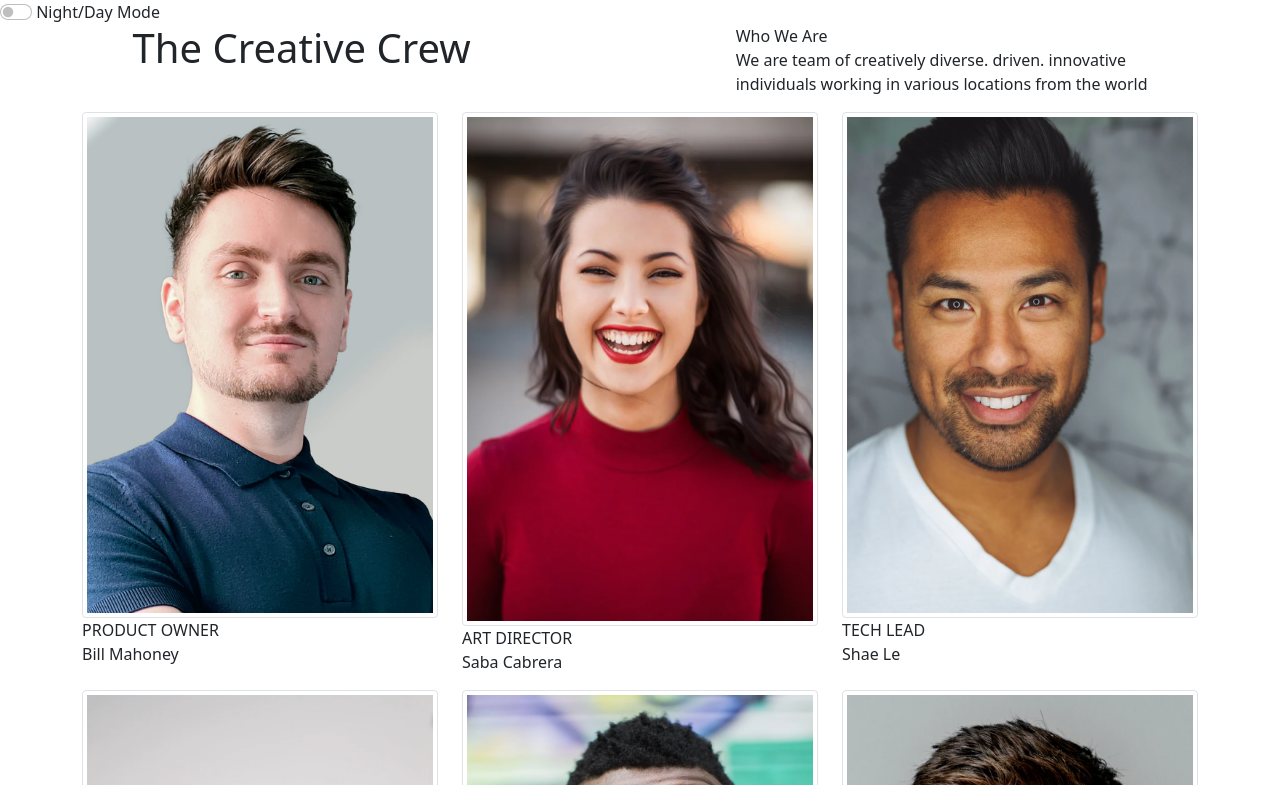
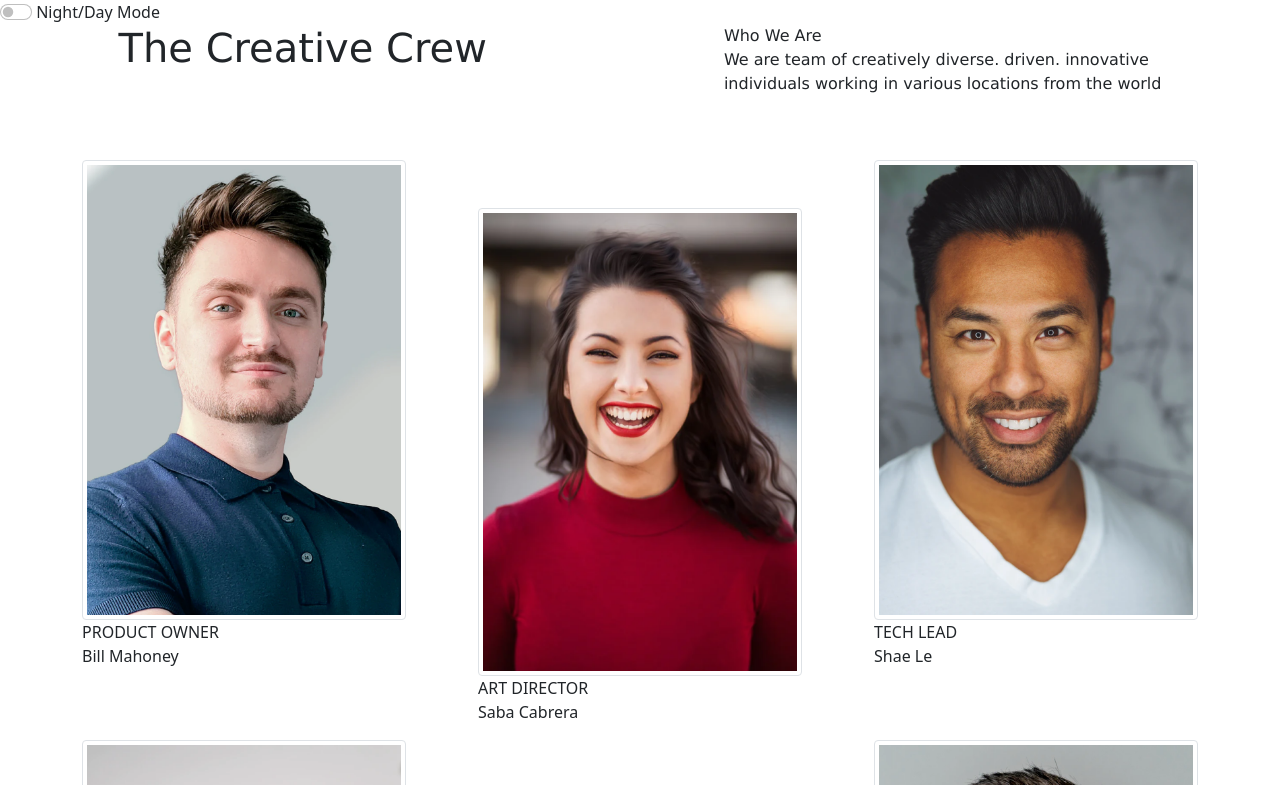
Before and after one commit to durmus-pala/teamMembers, a website: page index.html in a window 1280 px wide. Shown: the top 785 px of the page. Drawn offline with nearby package versions, Linux system fonts and the light colour scheme.

Commit message:
add new design to project

```diff
--- a/index.html
+++ b/index.html
@@ -18,13 +18,13 @@
     <p>Who We Are<br>We are team of creatively diverse. driven. innovative <br>individuals working in various locations from the world</p>
 </div>
 
-<div class="container">
+<div class="container mt-5">
     <div class="row">
       <div class="col">
-        <img src="Images/photo1.png" class="img-fluid img-thumbnail float-sm-start" alt="first-photo">PRODUCT OWNER</img>
+        <img src="Images/photo1.png" class="img-fluid img-thumbnail float-sm-start" alt="first-photo"> <span>PRODUCT OWNER</span> </img>
         <p>Bill Mahoney</p>
       </div>
-      <div class="col">
+      <div class="col mt-5 ms-5 me-5">
         <img src="Images/photo2.png" class="img-fluid img-thumbnail float-sm-start" alt="second-photo">ART DIRECTOR</img>
         <p>Saba Cabrera</p>
       </div>
@@ -39,7 +39,7 @@
         <img src="Images/photo4.png" class="img-fluid img-thumbnail float-sm-start" alt="fourth-photo">UX DESIGNER</img>
         <p>Skylah Lu</p>
       </div>
-      <div class="col">
+      <div class="col mt-5 ms-5 me-5">
         <img src="Images/photo5.png" class="img-fluid img-thumbnail float-sm-start" alt="fith-photo">DEVELOPER</img>
         <p>Griff Richards</p>
       </div>
--- a/style.css
+++ b/style.css
@@ -2,13 +2,11 @@ body{
     background-color: #f4f4f4;
 }
 
-img{
-    width: 100%;
+#header-text{
+    font-family:'Lucida Sans', 'Lucida Sans Regular', 'Lucida Grande', 'Lucida Sans Unicode', Geneva, Verdana, sans-serif;
 }
-.container {
-    display: grid;
-    -ms-grid-column-align: baseline;
-}
+
+
 #header-text{
     display: flex;
     justify-content: space-around;
```
